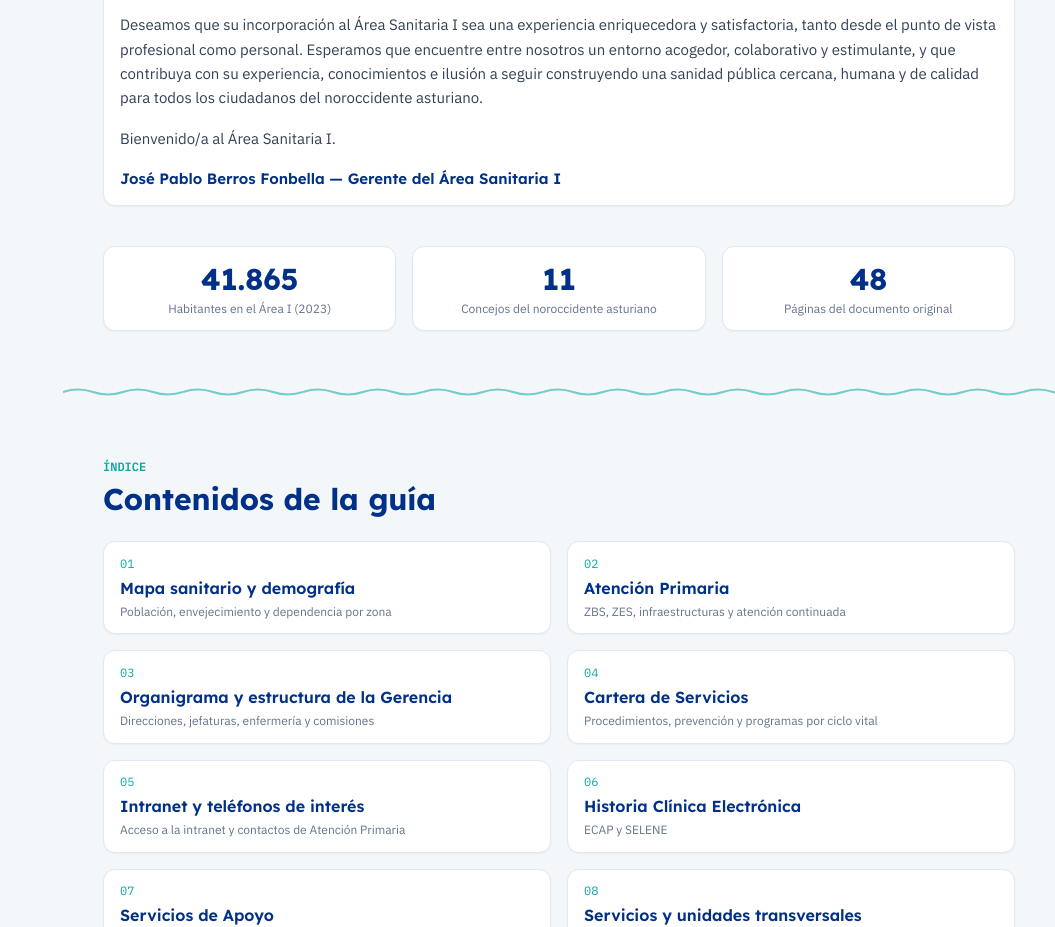
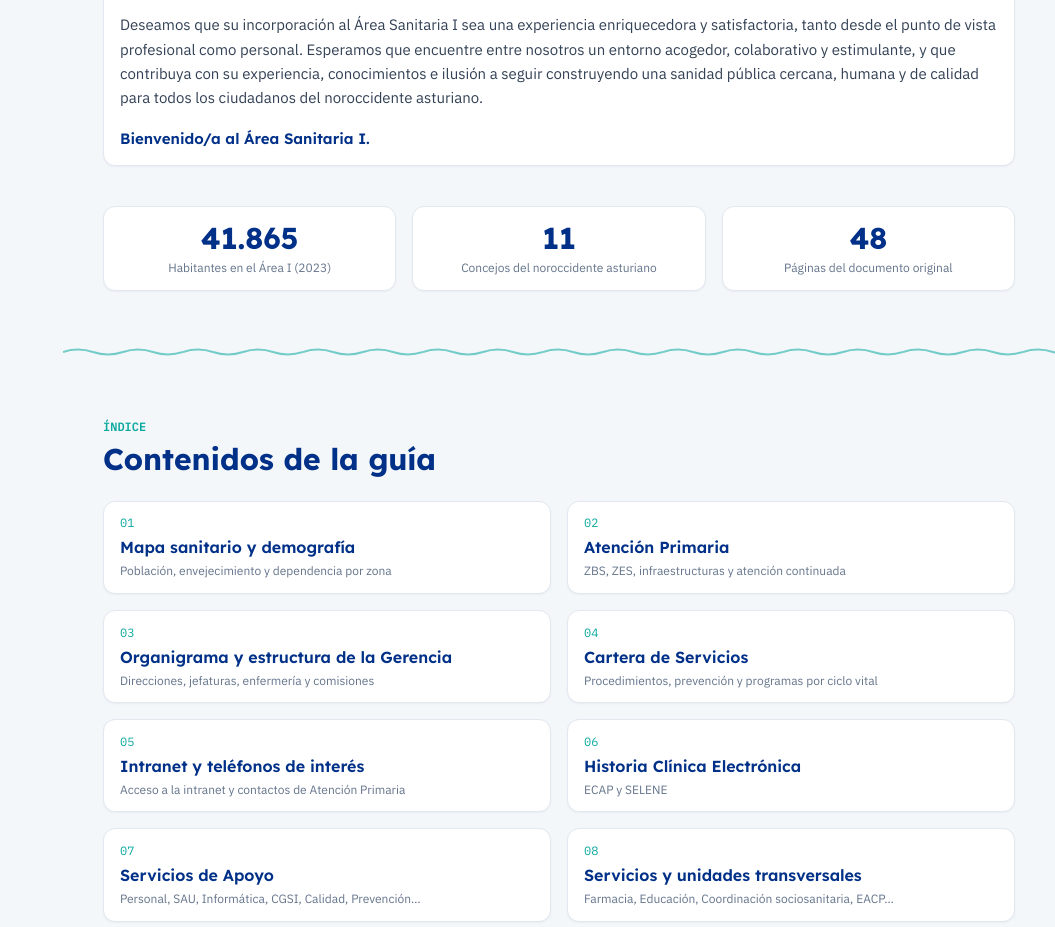
Before and after one commit to calidadasturiasarea1/guia, a plain HTML site: page index.html in a window 1280 px wide. Shown: the part 1944-2871 px from the top of the page, without its empty margins (225-1280 px from the left). Drawn offline with nearby package versions, Linux system fonts and the light colour scheme.

Commit message:
Update index.html

```diff
--- a/index.html
+++ b/index.html
@@ -138,10 +138,10 @@
 <p>Queremos que encuentre aquí un entorno donde desarrollar plenamente sus capacidades, compartir conocimiento, aportar nuevas ideas y seguir creciendo profesionalmente. Aspiramos a ser una organización abierta al aprendizaje, comprometida con la excelencia y capaz de adaptarse a los desafíos presentes y futuros de la atención sanitaria. Sabemos que la calidad de una organización depende, en gran medida, del talento, la dedicación y el compromiso de las personas que la integran, y por ello valoramos especialmente las aportaciones de cada profesional que se incorpora a nuestro equipo.</p>
 <p>En las páginas siguientes encontrará una visión global de nuestra organización, así como información práctica, recursos y orientaciones que esperamos le resulten de utilidad en esta nueva etapa.</p>
 <p>Deseamos que su incorporación al Área Sanitaria I sea una experiencia enriquecedora y satisfactoria, tanto desde el punto de vista profesional como personal. Esperamos que encuentre entre nosotros un entorno acogedor, colaborativo y estimulante, y que contribuya con su experiencia, conocimientos e ilusión a seguir construyendo una sanidad pública cercana, humana y de calidad para todos los ciudadanos del noroccidente asturiano.</p>
-<p>Bienvenido/a al Área Sanitaria I.</p>
+<p></p>
 
 
-          <p class="font-display font-semibold text-navy dark:text-teal not-italic">José Pablo Berros Fonbella — Gerente del Área Sanitaria I</p>
+          <p class="font-display font-semibold text-navy dark:text-teal not-italic">Bienvenido/a al Área Sanitaria I.</p>
         </div>
       </div>
 
```
